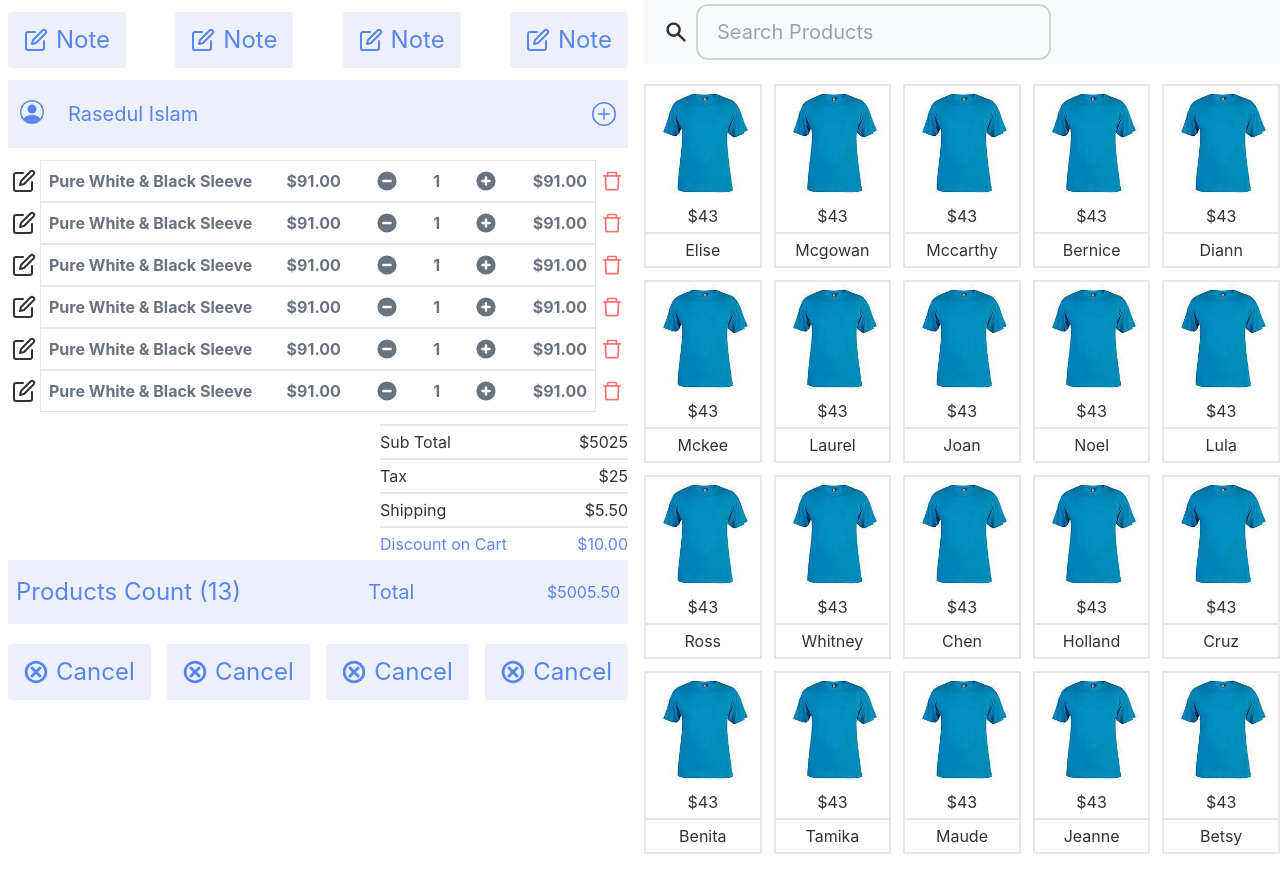
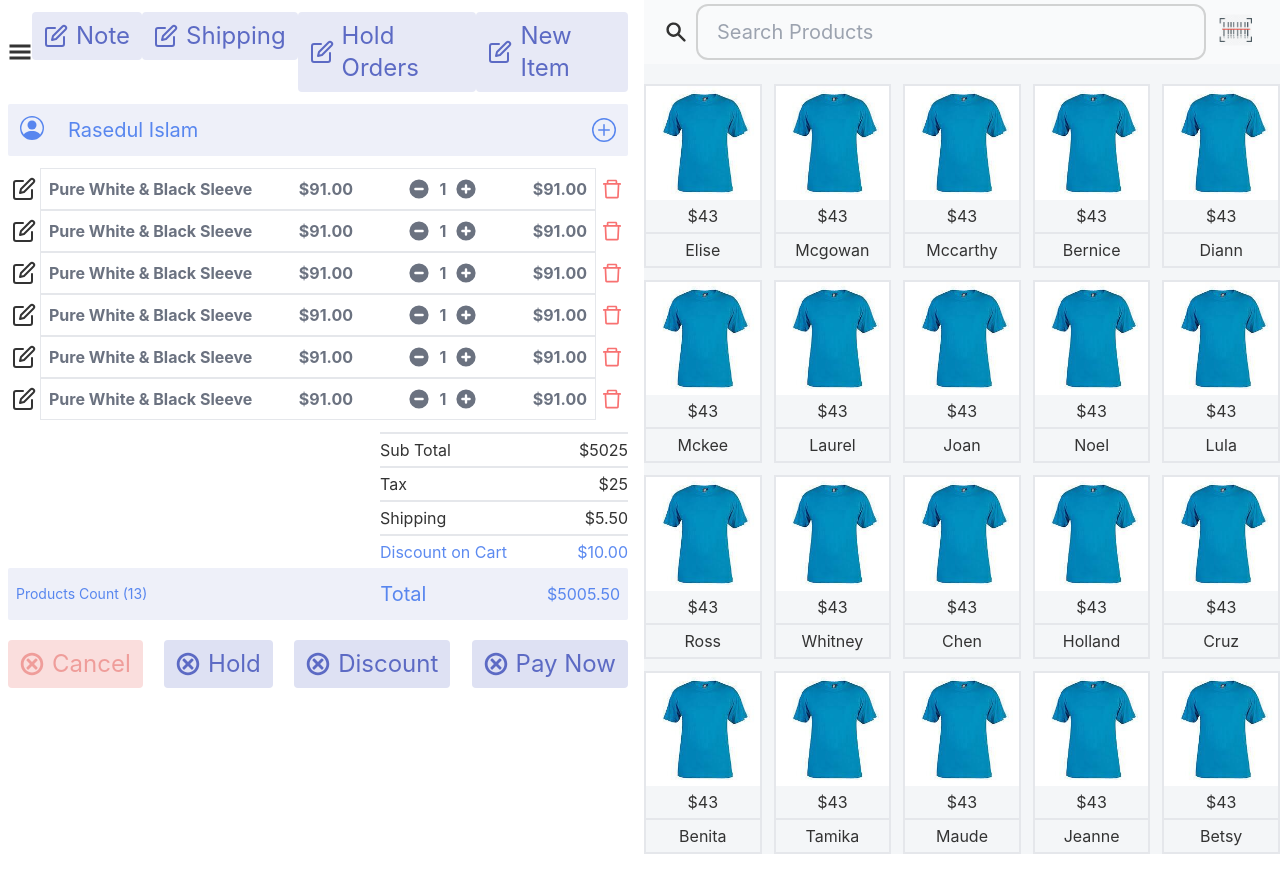
Before and after one commit to rasedul99/techvillage, a React (Create React App) app: page / in a window 1280 px wide. Built offline with nearby package versions, Linux system fonts and the light colour scheme.

Commit message:
searchBar input full width

```diff
--- a/src/components/IconWithText.js
+++ b/src/components/IconWithText.js
@@ -1,7 +1,9 @@
-const IconWithText = ({ icon, title }) => {
+const IconWithText = ({ icon, title, bgColor, textColor }) => {
   return (
     <div>
-      <div className="flex items-center bg-secondary text-blue-600/75 p-3 rounded text-2xl">
+      <div
+        className={`flex items-center ${bgColor} ${textColor}  p-2 rounded text-2xl`}
+      >
         <div className="px-1 ">{icon}</div>
         <div className="px-1">{title}</div>
       </div>
--- a/src/components/OrderList.js
+++ b/src/components/OrderList.js
@@ -12,14 +12,17 @@ const OrderList = () => {
         <div className=" flex w-full items-center justify-between border p-2 text-gray-500">
           <span> Pure White & Black Sleeve</span>
           <span>$91.00</span>
-          <span className="text-2xl">
-            <HiMinusCircle />
-          </span>
+          <div className="flex">
+            <span className="text-2xl mx-2">
+              <HiMinusCircle />
+            </span>
 
-          <span>1</span>
-          <span className="text-2xl">
-            <HiPlusCircle />
-          </span>
+            <span>1</span>
+            <span className="text-2xl mx-2">
+              <HiPlusCircle />
+            </span>
+          </div>
+
           <span>$91.00</span>
         </div>
         <span className=" text-2xl mx-1 text-red-400">
--- a/src/components/Searchbar.js
+++ b/src/components/Searchbar.js
@@ -1,25 +1,30 @@
 import { useState } from "react";
 import { HiSearch } from "react-icons/hi";
+import Scanner from "../Assets/Scanner.png";
+import "../style/searchBar.css";
 const Searchbar = () => {
   const [text, settext] = useState("");
   const onChange = (q) => {
     settext(q);
   };
   return (
-    <div class="navbar bg-[#F9FAFB]">
-      <h3 className="text-2xl mx-3">
+    <div class="navbar flex  bg-[#F9FAFB]">
+      <h3 className="text-2xl mx-3 ">
         <HiSearch />
       </h3>
-      <form>
+
       <input
         type="text"
         placeholder="Search Products"
-          class="input text-xl  bg-transparent w-full "
+        class="input text-xl  bg-transparent w-full"
         value={text}
         onChange={(e) => onChange(e.target.value)}
         autoFocus
       />
-      </form>
+
+      <div className="mx-3">
+        <img src={Scanner} alt="scanner" />
+      </div>
     </div>
   );
 };
--- a/src/pages/DashBoard/DashBoard.js
+++ b/src/pages/DashBoard/DashBoard.js
@@ -1,19 +1,42 @@
 import { BsPersonCircle, BsPlusCircle } from "react-icons/bs";
 import { FiEdit } from "react-icons/fi";
-import { GiCancel } from "react-icons/gi";
+import { GiCancel, GiHamburgerMenu } from "react-icons/gi";
 import IconWithText from "../../components/IconWithText";
 import OrderList from "../../components/OrderList";
 const Dashboard = ({ setShowModal }) => {
   return (
     <div className="px-2">
       <div className="flex justify-between my-3">
-        <IconWithText icon={<FiEdit />} title="Note" />
-        <IconWithText icon={<FiEdit />} title="Note" />
-        <IconWithText icon={<FiEdit />} title="Note" />
-        <IconWithText icon={<FiEdit />} title="Note" />
+        <button class="text-2xl">
+          <GiHamburgerMenu />
+        </button>
+        <IconWithText
+          icon={<FiEdit />}
+          title="Note"
+          bgColor="bg-[#E7E9F6]"
+          textColor="text-[#5C6AC4]"
+        />
+        <IconWithText
+          icon={<FiEdit />}
+          title="Shipping"
+          bgColor="bg-[#E7E9F6]"
+          textColor="text-[#5C6AC4]"
+        />
+        <IconWithText
+          icon={<FiEdit />}
+          title="Hold Orders"
+          bgColor="bg-[#E7E9F6]"
+          textColor="text-[#5C6AC4]"
+        />
+        <IconWithText
+          icon={<FiEdit />}
+          title="New Item"
+          bgColor="bg-[#E7E9F6]"
+          textColor="text-[#5C6AC4]"
+        />
       </div>
       <div
-        className="flex justify-between  py-5 rounded-sm bg-secondary text-blue-600/75"
+        className="flex justify-between  py-3 rounded-sm bg-secondary text-blue-600/75"
         onClick={() => setShowModal(true)}
       >
         <h3 className="text-2xl mx-3">
@@ -55,19 +78,39 @@ const Dashboard = ({ setShowModal }) => {
         </div>
       </div>
 
-      <div className="flex justify-between px-2  py-4 rounded-sm bg-secondary text-blue-600/75">
-        <h3 className="text-2xl  basis-7/12 ">Products Count (13)</h3>
-        <div className="basis-5/12 flex justify-between  items-center">
-          <span className="text-xl  ">Total</span>
-          <span className="">$5005.50</span>
+      <div className="flex justify-between items-center px-2  py-3 rounded-sm bg-secondary text-blue-600/75">
+        <h3 className="text-sm  basis-7/12 ">Products Count (13)</h3>
+        <div className="basis-5/12 flex justify-between items-center">
+          <span className="text-xl  ml-3">Total</span>
+          <span>$5005.50</span>
         </div>
       </div>
 
       <div className="flex justify-between my-5">
-        <IconWithText icon={<GiCancel />} title="Cancel" />
-        <IconWithText icon={<GiCancel />} title="Cancel" />
-        <IconWithText icon={<GiCancel />} title="Cancel" />
-        <IconWithText icon={<GiCancel />} title="Cancel" />
+        <IconWithText
+          icon={<GiCancel />}
+          title="Cancel"
+          bgColor="bg-[#FADEDD]"
+          textColor="text-[#EF9D9A]"
+        />
+        <IconWithText
+          icon={<GiCancel />}
+          title="Hold"
+          bgColor="bg-[#DEE1F3]"
+          textColor="text-[#5C6AC4]"
+        />
+        <IconWithText
+          icon={<GiCancel />}
+          title="Discount"
+          bgColor="bg-[#DEE1F3]"
+          textColor="text-[#5C6AC4]"
+        />
+        <IconWithText
+          icon={<GiCancel />}
+          title="Pay Now"
+          bgColor="bg-[#DEE1F3]"
+          textColor="text-[#5C6AC4]"
+        />
       </div>
     </div>
   );
--- a/src/pages/Products/Products.js
+++ b/src/pages/Products/Products.js
@@ -10,9 +10,9 @@ const Products = () => {
       .then((data) => setProducts(data));
   }, []);
   return (
-    <div>
+    <div className="bg-[#F4F6F8]">
       <Searchbar />
-      <div className="grid md:grid-cols-5 my-5 gap-3">
+      <div className="grid md:grid-cols-5 my-5 gap-3 ">
         {products.map((product) => {
           return <Product key={product.id} product={product} />;
         })}
```
Also changed, not shown: src/Assets/Scanner.png (added), src/style/searchBar.css (added). Lines whose indentation alone changed are shown as unchanged.
